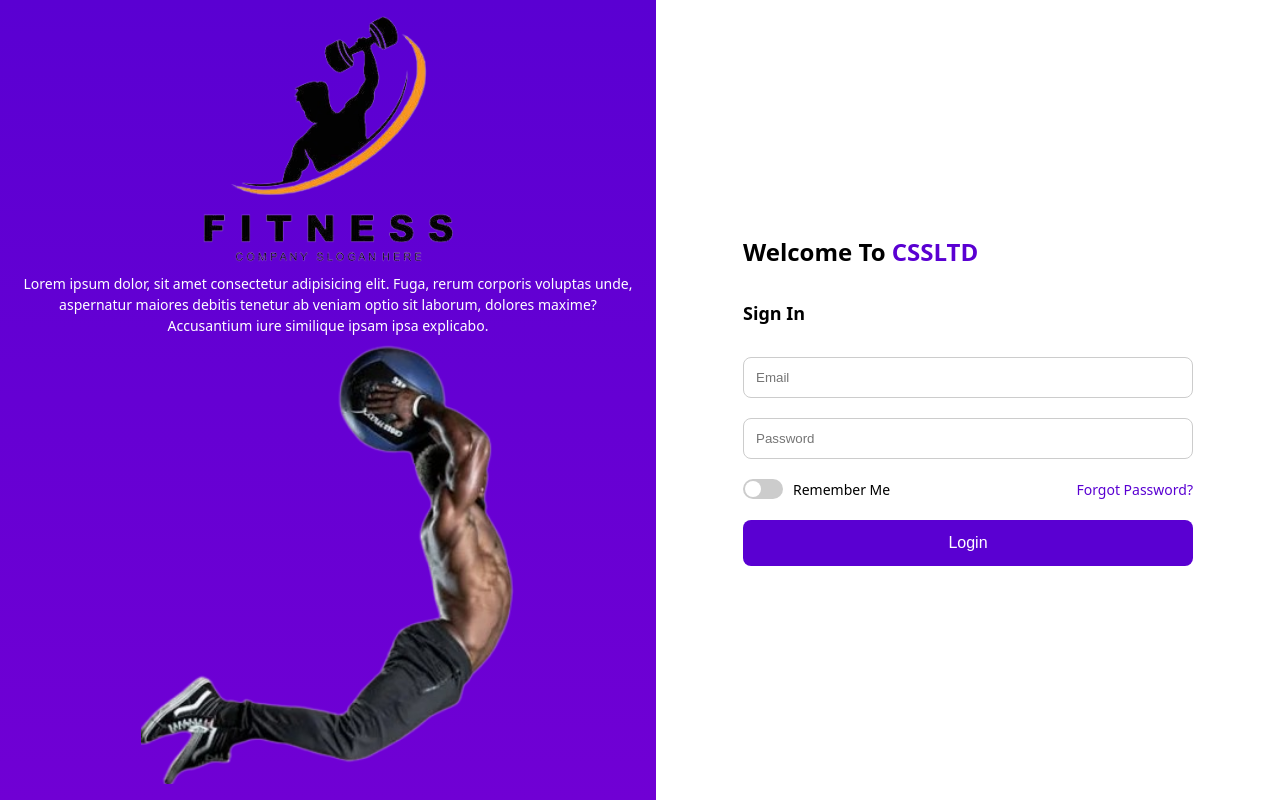
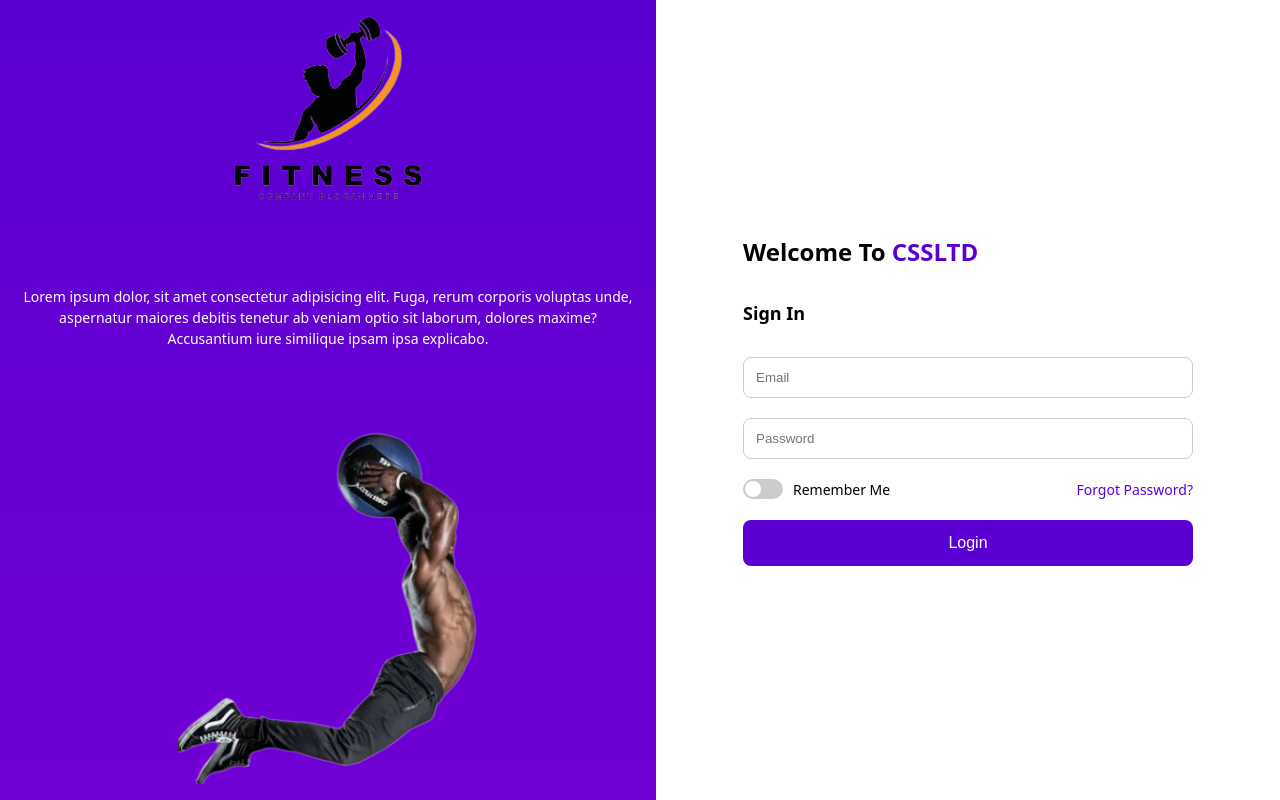
Before and after one commit to mzeineddine/CSSLTD-GYM, a React (Vite) app in the folder Frontend/: page / in a window 1280 px wide. Built offline with nearby package versions, Linux system fonts and the light colour scheme.

Commit message:
Adding Login Page

```diff
--- a/Frontend/package.json
+++ b/Frontend/package.json
@@ -11,6 +11,7 @@
   },
   "dependencies": {
     "axios": "^1.9.0",
+    "frontend": "file:",
     "react": "^19.0.0",
     "react-dom": "^19.0.0",
     "react-router-dom": "^7.5.2"
--- a/Frontend/src/pages/Login/login.css
+++ b/Frontend/src/pages/Login/login.css
@@ -1,7 +1,7 @@
 .login-container {
     display: flex;
-    height: 100vh;
-    width: 100vw;
+    min-height: 100vh;
+    min-width: 100vw;
 }
 .left-side {
     flex: 1;
@@ -35,15 +35,16 @@
     height: 100%;
 }
 .logo {
-    width: 40%;
+    width: 30%;
+    max-width: 500px;
 }
 .tagline {
     font-size: 14px;
     font-weight: 300;
 }
 .illustration {
-    width: 60%;
-    max-width: 500px;
+    width: 50%;
+    max-width: 300px;
 }
 .login-form {
     width: 80%;
```
Also changed, not shown: 1 other file (tests, documents, lock files or other folders).
